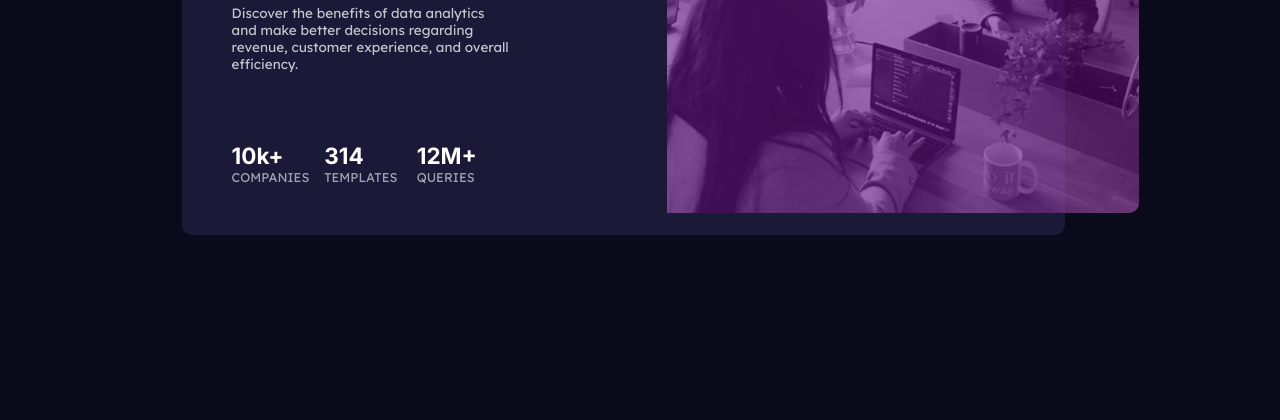
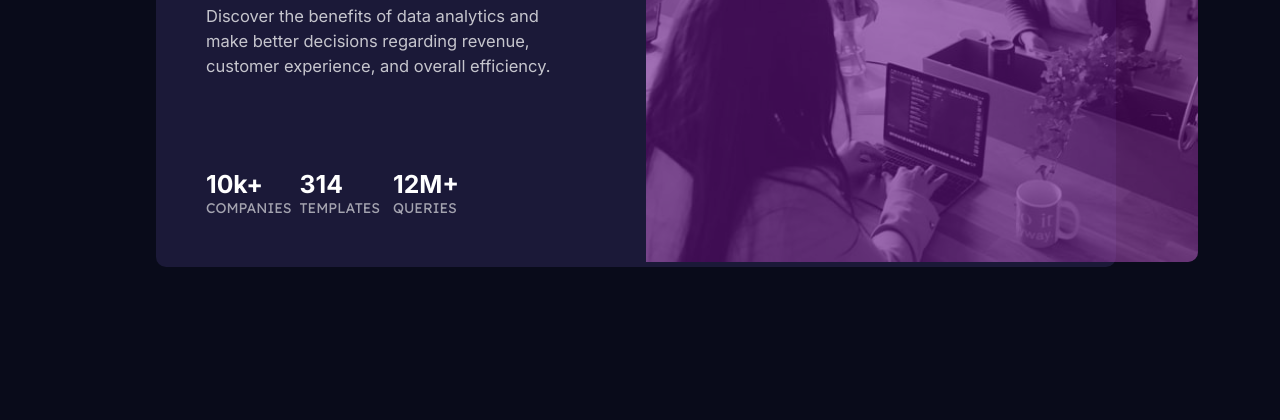
Before and after one commit to Dev-ThiagoMelo/LayoutCard, a plain HTML site: page index.html in a window 1280 px wide. Shown: the part 380-800 px from the top of the page. Drawn offline with Linux system fonts and the light colour scheme.

Commit message:
Update style.css

```diff
--- a/style.css
+++ b/style.css
@@ -93,18 +93,18 @@ h3 {
   .card-container {
     display: flex;
 
-    width: 69%;
+    width: 75%;
     position: absolute;
     margin-left: -100px;
     margin-top: -50px;
-    left: 22%;
+    left: 20%;
     top: 29%;
     right: 30%;
     background-color: hsl(244, 38%, 16%);
     border-radius: 10px;
   }
   .main-container {
-    max-width: 55%;
+    max-width: 51%;
     display: flex;
   }
 
@@ -123,11 +123,12 @@ h3 {
     color: hsl(277, 64%, 61%);
   }
   .p1 {
-    max-width: 73%;
-    font-family: "Lexend Deca";
+    max-width: 90%;
+    font-family: "inter";
     color: hsla(0, 0%, 100%, 0.75);
-    font-size: 0.9em;
+    font-size: 1.1em;
     padding-top: 20px;
+    line-height: 25px;
   }
   h3 {
     padding-right: 150px;
@@ -144,12 +145,12 @@ h3 {
   .Number-container {
     max-width: 60%;
     font-family: "Inter", sans-serif;
-    font-size: 1em;
+    font-size: 1.1em;
     display: flex;
   }
 
   .Number-content {
-    padding-top: 70px;
+    padding-top: 90px;
     max-width: 40%;
     font-family: "Inter", sans-serif;
   }
@@ -160,7 +161,7 @@ h3 {
     align-items: center;
   }
   .Img {
-    width: 59vh;
+    width: 69vh;
     border-top-right-radius: 10px;
     border-bottom-right-radius: 10px;
   }
```
